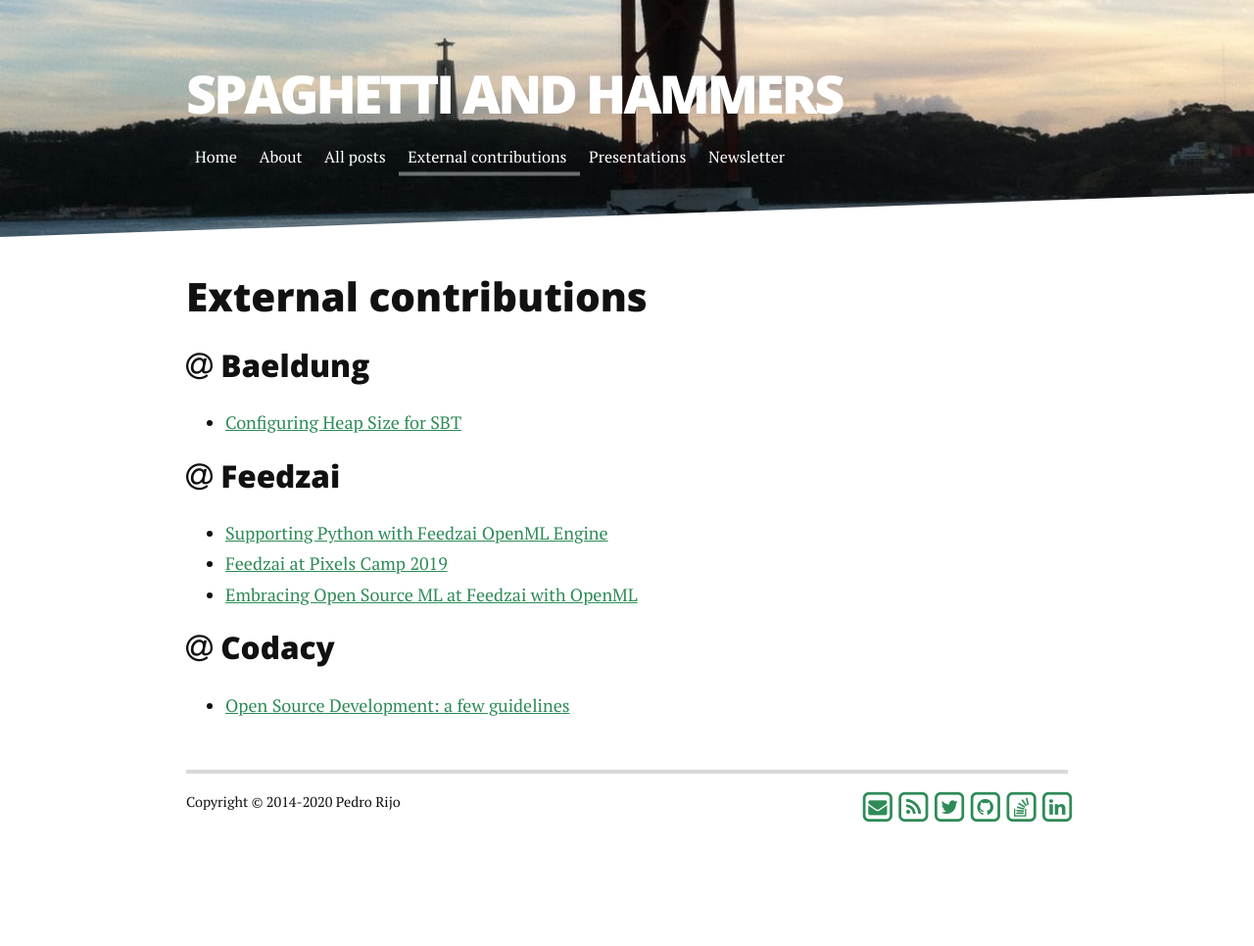
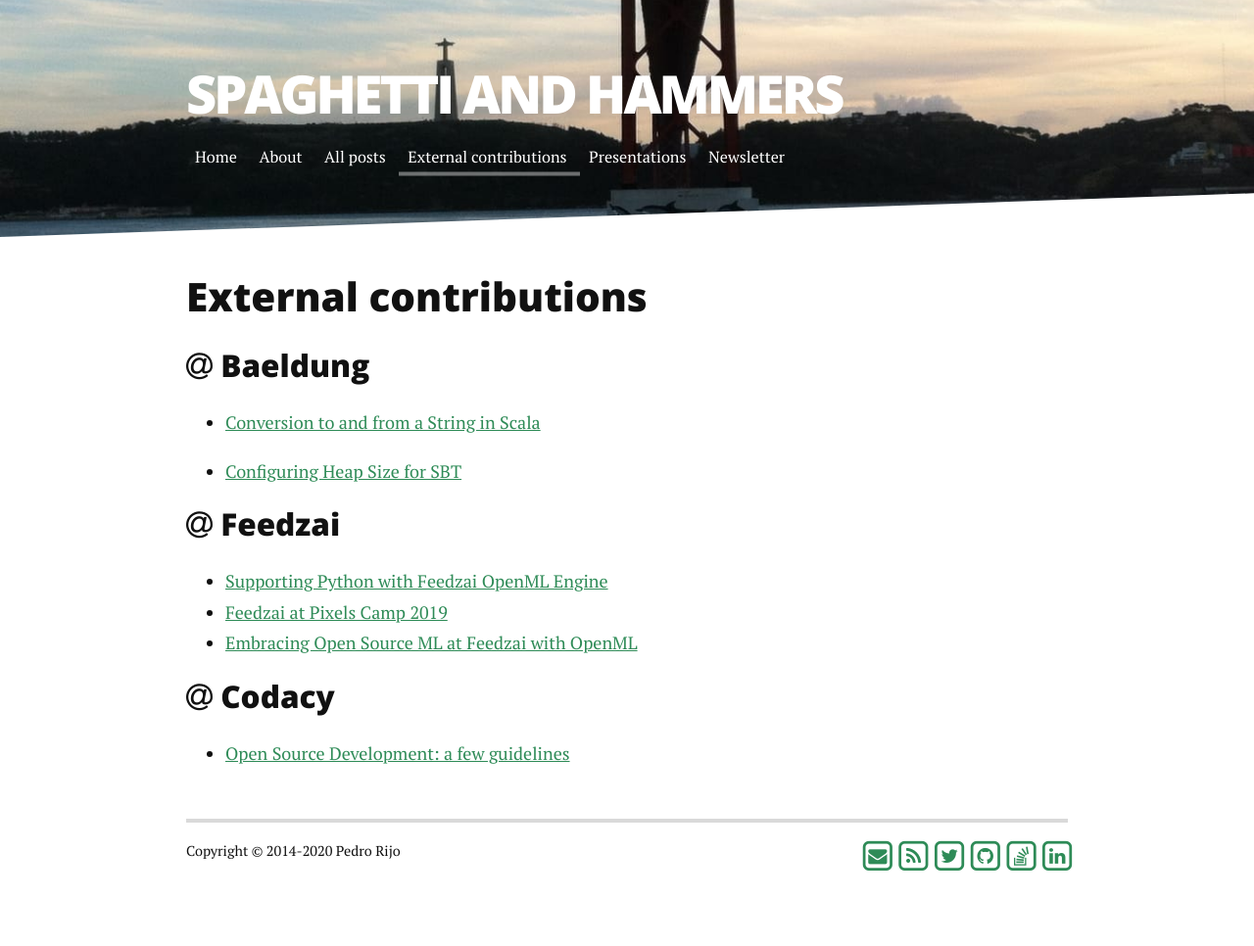
Before and after one commit to pedrorijo91/pedrorijo91.github.io, a Jekyll site: the page built from external.html, in a window 1280 px wide. Shown: the whole page at 98% size. Built offline with Jekyll 4.4.1, drawn with Linux system fonts in a browser that asks for light colours; before the commit the page ends 916 px from its top, so only the background shows below that.

Commit message:
Add baledung article

```diff
--- a/external.html
+++ b/external.html
@@ -8,6 +8,9 @@
 
   <h3><i class="fa fa-at" aria-hidden="true"></i> Baeldung</h3>
 
+  <ul>
+    <li><a href="https://www.baeldung.com/scala/convert-to-from-string">Conversion to and from a String in Scala</a></li>
+  </ul>
   <ul>
     <li><a href="https://www.baeldung.com/scala/sbt-heap-size">Configuring Heap Size for SBT</a></li>
   </ul>
```
